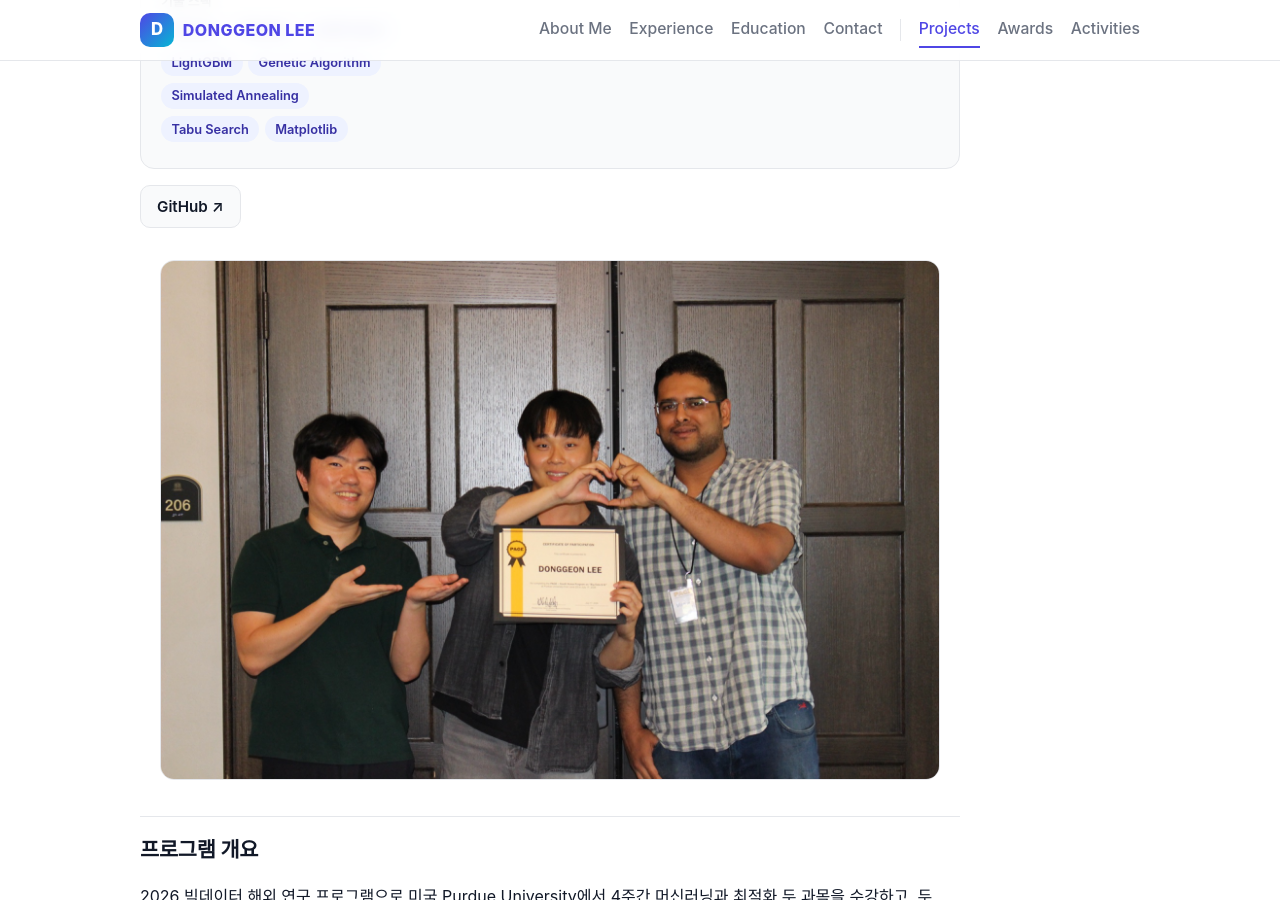
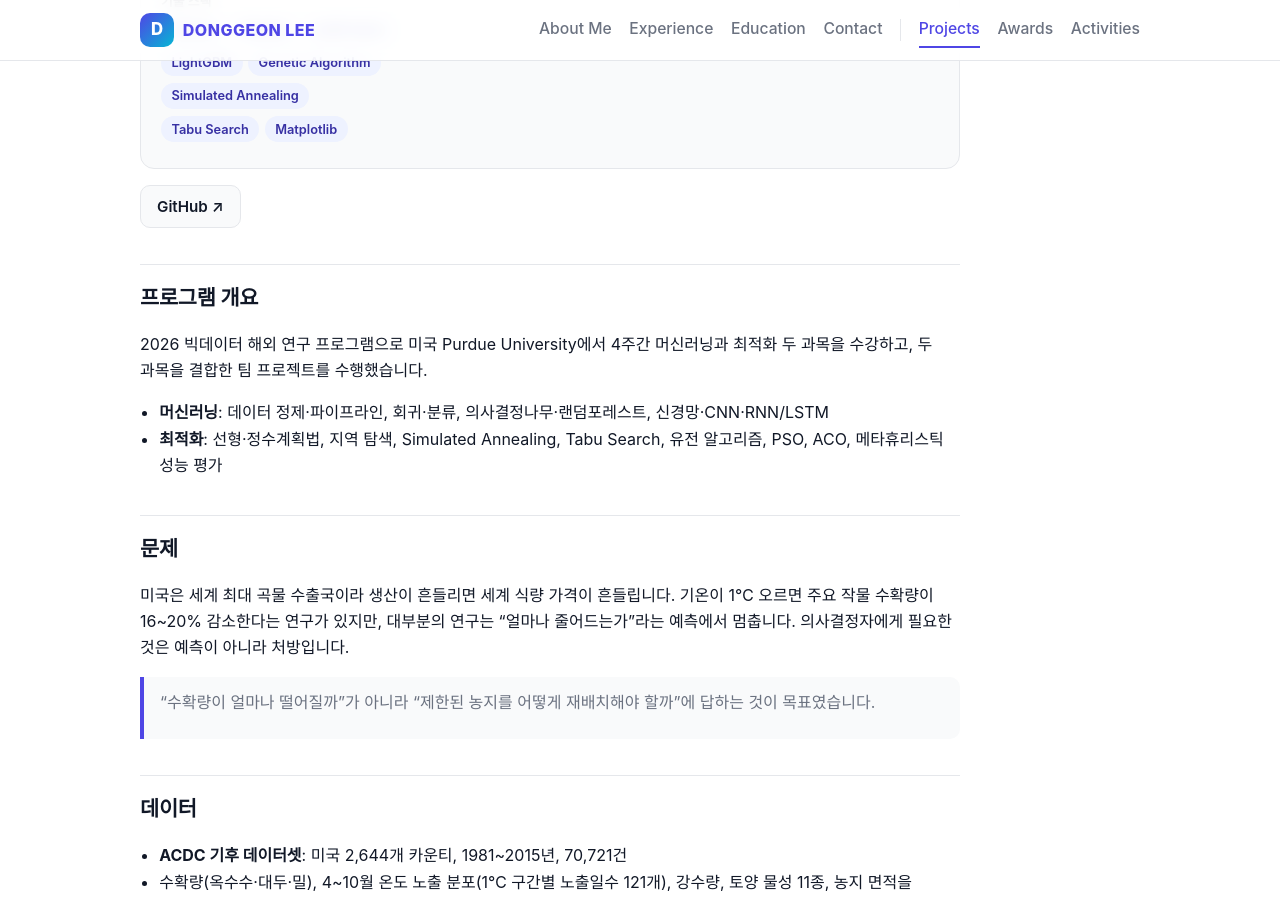
Before and after one commit to leeedd00/leeedd00.github.io, a Jekyll site: the page built from _projects/purdue.md, in a window 1280 px wide and 900 px high, scrolled down 484 px. Built offline with Jekyll 4.4.1, drawn with Linux system fonts in a browser that asks for light colours; some web fonts are replaced.

Commit message:
상세 페이지 상단 이미지 제거

```diff
--- a/_layouts/award.html
+++ b/_layouts/award.html
@@ -23,9 +23,6 @@ layout: default
     {% endif %}
   </header>
 
-  {% if page.thumbnail %}
-  <figure class="hero-img"><img src="{{ page.thumbnail | relative_url }}" alt="{{ page.title }}"></figure>
-  {% endif %}
 
   <div class="prose">{{ content }}</div>
 </article>
--- a/_layouts/project.html
+++ b/_layouts/project.html
@@ -23,9 +23,6 @@ layout: default
     {% endif %}
   </header>
 
-  {% if page.thumbnail %}
-  <figure class="hero-img"><img src="{{ page.thumbnail | relative_url }}" alt="{{ page.title }} 화면"></figure>
-  {% endif %}
 
   <div class="prose">{{ content }}</div>
 
```
